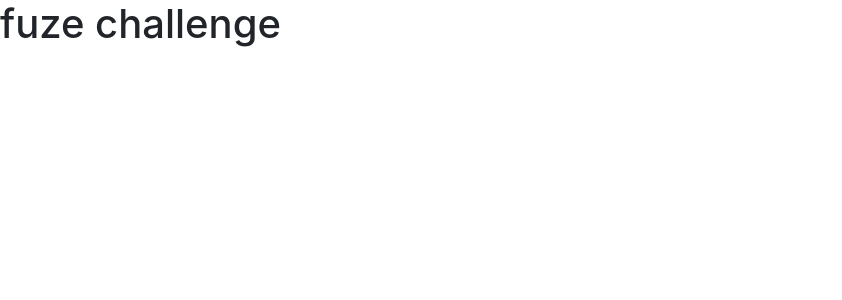
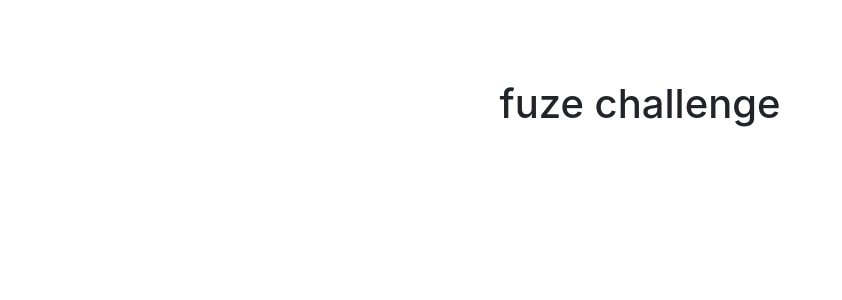
Before and after one commit to saculdasilva/webRTC-challenge, a Vue app: page / in a window 1280 px wide. Shown: the top 300 px of the page, without its empty margins (0-842 px from the left). Built offline with nearby package versions, Linux system fonts and the light colour scheme.

Commit message:
temporary inline styling

```diff
--- a/src/components/Camera.vue
+++ b/src/components/Camera.vue
@@ -1,10 +1,10 @@
 <template>
   <div>
-    <h1>fuze challenge</h1>
+    <h1 style="text-align: center; margin: 5rem 5rem">{{ message }}</h1>
     <canvas ref="audio1" width="150" height="300"></canvas>
-    <video ref="video1" autoplay width="600" />
+    <video style="box-shadow: 2px 2px 10px #eee" ref="video1" autoplay width="35%" />
     <canvas ref="audio2" width="150" height="300"></canvas>
-    <video ref="video2" autoplay width="600" />
+    <video style="box-shadow: 2px 2px 10px #eee" ref="video2" autoplay width="35%" />
   </div>
 </template>
 
@@ -12,7 +12,7 @@
 export default {
   name: "Camera",
   data: () => ({
-    browser: {}
+    message: 'fuze challenge'
   }),
   mounted() {
     navigator.getUserMedia =
@@ -94,12 +94,7 @@ body {
   font-family: "Arial", sans-serif;
 }
 
-#audio1 {
-  width: 150px;
-  height: 300px;
-  position: absolute;
-  top: 150px;
-  left: 45%;
-  text-align: center;
+canvas {
+  margin: 2rem 0rem 0rem 2rem;
 }
 </style>
```
